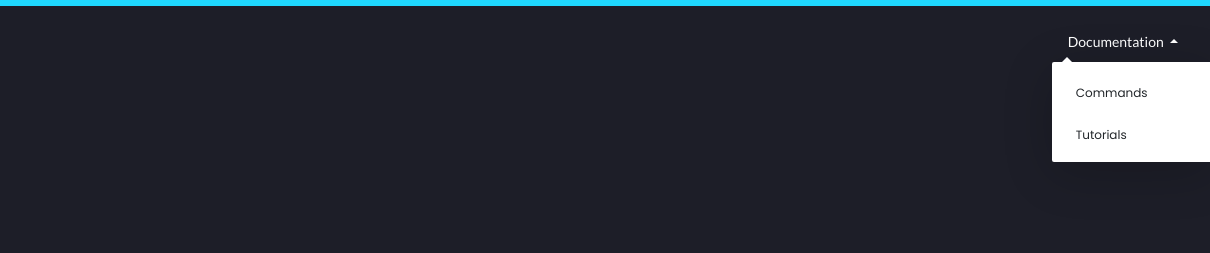
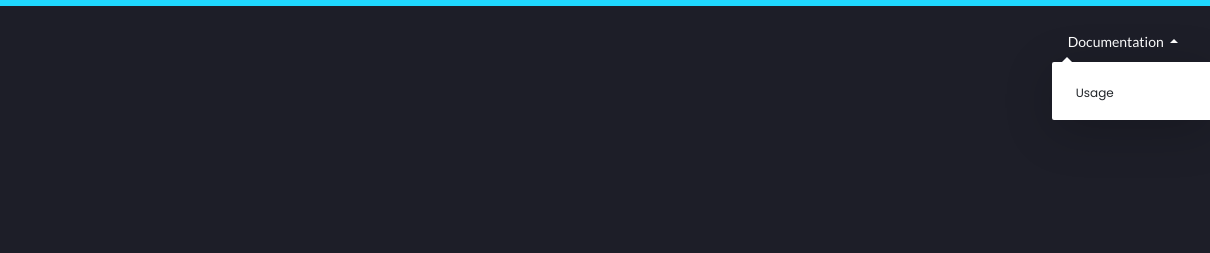
Before and after one commit to FoodPlugShop/ticketsnow-site, a plain HTML site: page index.html in a window 1280 px wide. Both pictures are taken after a click on the button "Documentation". Shown: the top 253 px of the page, 70-1280 px from the left. Drawn offline with nearby package versions, Linux system fonts and the light colour scheme.

Commit message:
Add files via upload

```diff
--- a/index.html
+++ b/index.html
@@ -34,8 +34,8 @@
                 Documentation
             </a>
             <div class="dropdown-menu" aria-labelledby="navbarDropdown">
-                <a class="dropdown-item" href="#">Commands</a>
-                <a class="dropdown-item" href="#">Tutorials</a>
+                <a class="dropdown-item" href="./documentation.html">Usage</a>
+                <!--<a class="dropdown-item" href="#">Tutorials</a>-->
                 <!--<div class="dropdown-divider"></div>-->
             </div>
         </div>
@@ -86,7 +86,7 @@
     </div>
     <div class="footer">
         <div class="bot-footer">
-            Copyright © Food Plug - 2024
+            Copyright © Food Plug - 2025
         </div><br/>
     </div>
 </div>
```
